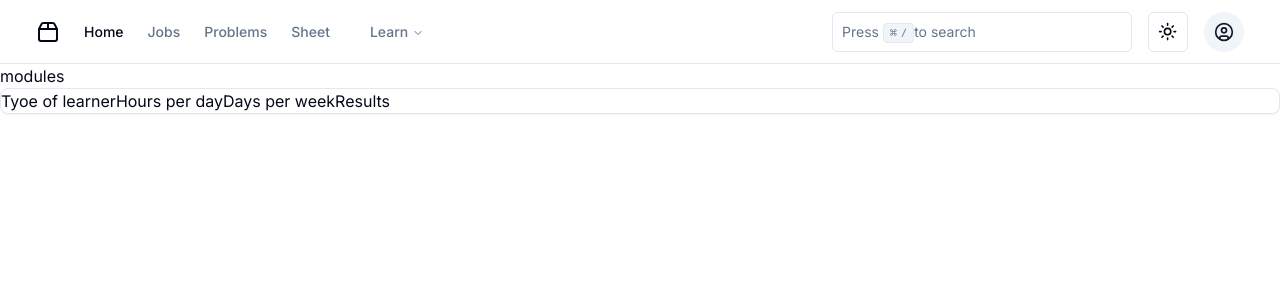
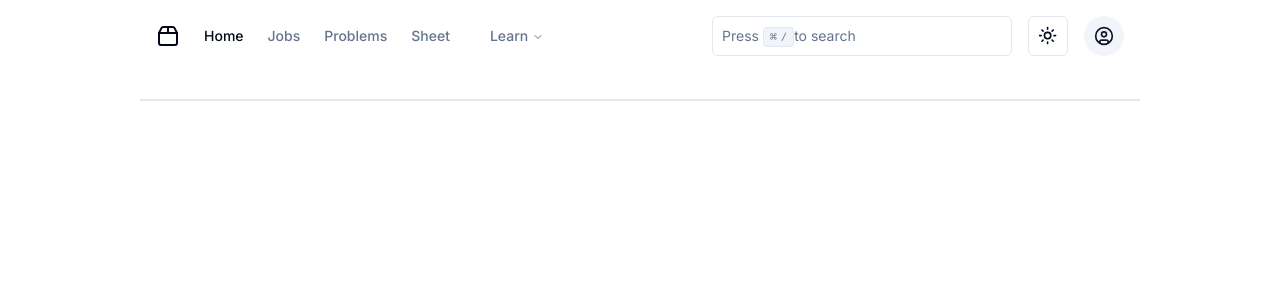
Before and after one commit to vasantakmr/landing-pages, a Next.js app: page /learn in a window 1280 px wide. Shown: the top 300 px of the page. Built offline with nearby package versions, Linux system fonts and the light colour scheme.

Commit message:
navbar resized

```diff
--- a/app/jobs/[jobsId]/page.tsx
+++ b/app/jobs/[jobsId]/page.tsx
@@ -2,8 +2,9 @@ import { DescriptionCard } from "@/components/DescriptionCard";
 
 export default function JobDetails({ params }: { params: { jobsId: string } }) {
   return (
-    <div className=" md:flex flex-col">
+    <div className="flex flex-col justify-center w-full">
       <DescriptionCard id={params.jobsId} />
     </div>
+    // </div>
   );
 }
--- a/app/layout.tsx
+++ b/app/layout.tsx
@@ -18,17 +18,15 @@ export default function RootLayout({
 }>) {
   return (
     <html lang="en">
-      <body className={`${inter.className}`}>
+      <body className={`${inter.className} transition-all duration-1000`}>
         <ThemeProvider
           attribute="class"
           defaultTheme="system"
           enableSystem
           disableTransitionOnChange
         >
-          <div className="transition-colors duration-1000">
-            <Navbar />
-            {children}
-          </div>
+          <Navbar />
+          {children}
         </ThemeProvider>
       </body>
     </html>
--- a/app/learn/page.tsx
+++ b/app/learn/page.tsx
@@ -1,9 +1,13 @@
 import { TimeTaken } from "@/components/TimeTaken";
 export default function Learn() {
   return (
-    <>
-      modules
-      <TimeTaken />
-    </>
+    <div className="flex justify-center h-16 items-center bg-background w-full">
+      <div
+        className="flex w-full items-center mt-2 gap-4 bg-background px-4 border"
+        style={{ maxWidth: "1000px" }}
+      >
+        {/* <TimeTaken /> */}
+      </div>
+    </div>
   );
 }
--- a/components/DescriptionCard.tsx
+++ b/components/DescriptionCard.tsx
@@ -37,7 +37,7 @@ export function DescriptionCard({ id }: { id: string }) {
   return (
     <>
       <div className="px-4 pt-4">
-        <Card>
+        <Card className="border-none">
           <CardHeader>
             <div className="flex gap-3 items-center pb-3">
               <div className="flex items-center w-9 h-9">
--- a/components/Navbar.tsx
+++ b/components/Navbar.tsx
@@ -23,11 +23,19 @@ import { SearchCommandDialog } from "./SearchCommandDialog";
 
 export function Navbar() {
   return (
-    <header className="sticky top-0 flex h-16 items-center gap-4 border-b bg-background px-4 md:px-9">
+    <header className="sticky top-0 flex justify-center h-16 items-center bg-background w-full">
+      <div
+        className="flex w-full items-center mt-2 gap-4 bg-background px-4 "
+        style={{ width: "1000px" }}
+      >
         <Links />
         <Sheet>
           <SheetTrigger asChild>
-          <Button variant="outline" size="icon" className="shrink-0 md:hidden">
+            <Button
+              variant="outline"
+              size="icon"
+              className="shrink-0 md:hidden"
+            >
               <Menu className="h-5 w-5" />
               <span className="sr-only">Toggle navigation menu</span>
             </Button>
@@ -96,6 +104,7 @@ export function Navbar() {
             </DropdownMenuContent>
           </DropdownMenu>
         </div>
+      </div>
     </header>
   );
 }
```
Lines whose indentation alone changed are shown as unchanged.
